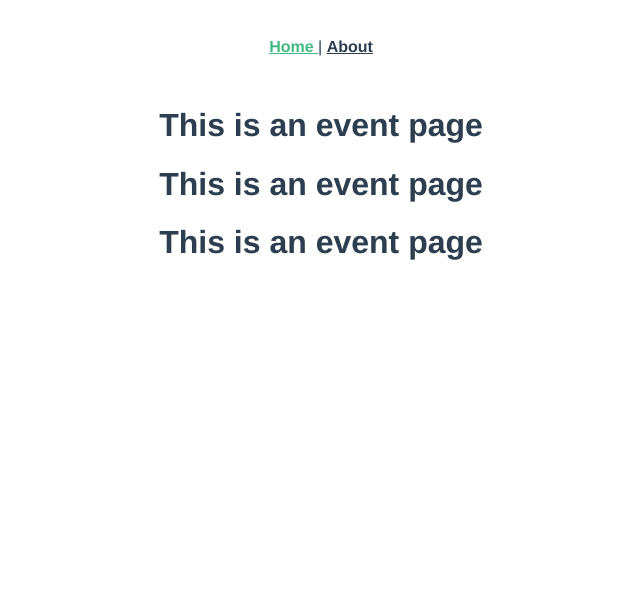
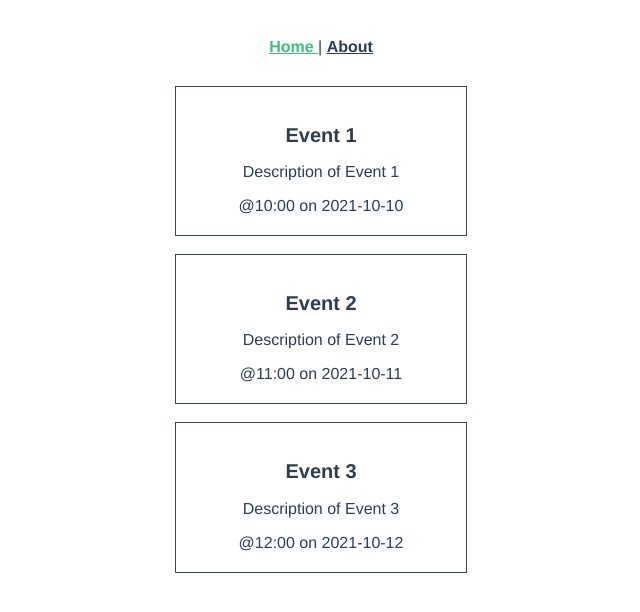
Before and after one commit to lottettt/713-Lab06, a Vue app: page / in a window 1280 px wide. Shown: the top 612 px of the page, without its empty margins (319-959 px from the left). Built offline with nearby package versions, Linux system fonts and the light colour scheme; the HTML template or start-up script is replaced by a standard one.

Commit message:
Task 4 using props injection

```diff
--- a/src/App.vue
+++ b/src/App.vue
@@ -17,7 +17,7 @@
   </div>
 </template>
 
-<style scoped>
+<style>
 #layout {
   font-family: Avenir, Helvetica, Arial, sans-serif;
   -webkit-font-smoothing: antialiased;
@@ -35,4 +35,7 @@
 nav a.router-link-exact-active {
   color: #42b983;
 }
+h2 {
+  font-size: 20px;
+}
 </style>
--- a/src/components/eventCard.vue
+++ b/src/components/eventCard.vue
@@ -1,8 +1,15 @@
-<script setup lang="ts"></script>
+<script setup lang="ts">
+import type { Event } from '@/types'
+defineProps<{ event: Event }>()
+</script>
 
 <template>
   <div class="event-class">
-    <h1>This is an event page</h1>
+    <div class="event-card">
+      <h2>{{ event.title }}</h2>
+      <p>{{ event.description }}</p>
+      <span>@{{ event.time }} on {{ event.date }}</span>
+    </div>
   </div>
 </template>
 
--- /dev/null
+++ b/src/types.ts
@@ -0,0 +1,26 @@
+export interface Event {
+  id: number
+  category: string
+  title: string
+  description: string
+  location: string
+  date: string
+  time: string
+  petsAllowed: boolean
+  // organizerId: number
+  organizer?: Organizer
+  participants?: Participant[]
+}
+
+export type Organizer = {
+  id?: number
+  name: string
+  events?: Event[]
+}
+
+export interface Participant {
+  id?: number
+  name: string
+  email: string
+  events: Event[]
+}
--- a/src/views/eventListView.vue
+++ b/src/views/eventListView.vue
@@ -3,14 +3,58 @@
 import EventCard from '@/components/eventCard.vue'
 
 const events = ref([
-  { id: 1, title: 'Event 1', date: '2021-07-01' },
-  { id: 2, title: 'Event 2', date: '2021-07-02' },
-  { id: 3, title: 'Event 3', date: '2021-07-03' },
+  {
+    id: 1,
+    category: 'Category 1',
+    title: 'Event 1',
+    description: 'Description of Event 1',
+    date: '2021-10-10',
+    time: '10:00',
+    location: 'Location 1',
+    petsAllowed: true,
+    organizer: {
+      name: 'Organizer 1',
+    },
+  },
+  {
+    id: 2,
+    category: 'Category 2',
+    title: 'Event 2',
+    description: 'Description of Event 2',
+    date: '2021-10-11',
+    time: '11:00',
+    location: 'Location 2',
+    petsAllowed: false,
+    organizer: {
+      name: 'Organizer 2',
+    },
+  },
+  {
+    id: 3,
+    category: 'Category 3',
+    title: 'Event 3',
+    description: 'Description of Event 3',
+    date: '2021-10-12',
+    time: '12:00',
+    location: 'Location 3',
+    petsAllowed: true,
+    organizer: {
+      name: 'Organizer 3',
+    },
+  },
 ])
 </script>
 
 <template>
-  <div>
-    <EventCard v-for="event in events" :key="event.id" />
+  <div class="events">
+    <EventCard v-for="event in events" :key="event.id" :event="event" />
   </div>
 </template>
+
+<style scoped>
+.events {
+  display: flex;
+  flex-direction: column;
+  align-items: center;
+}
+</style>
```
